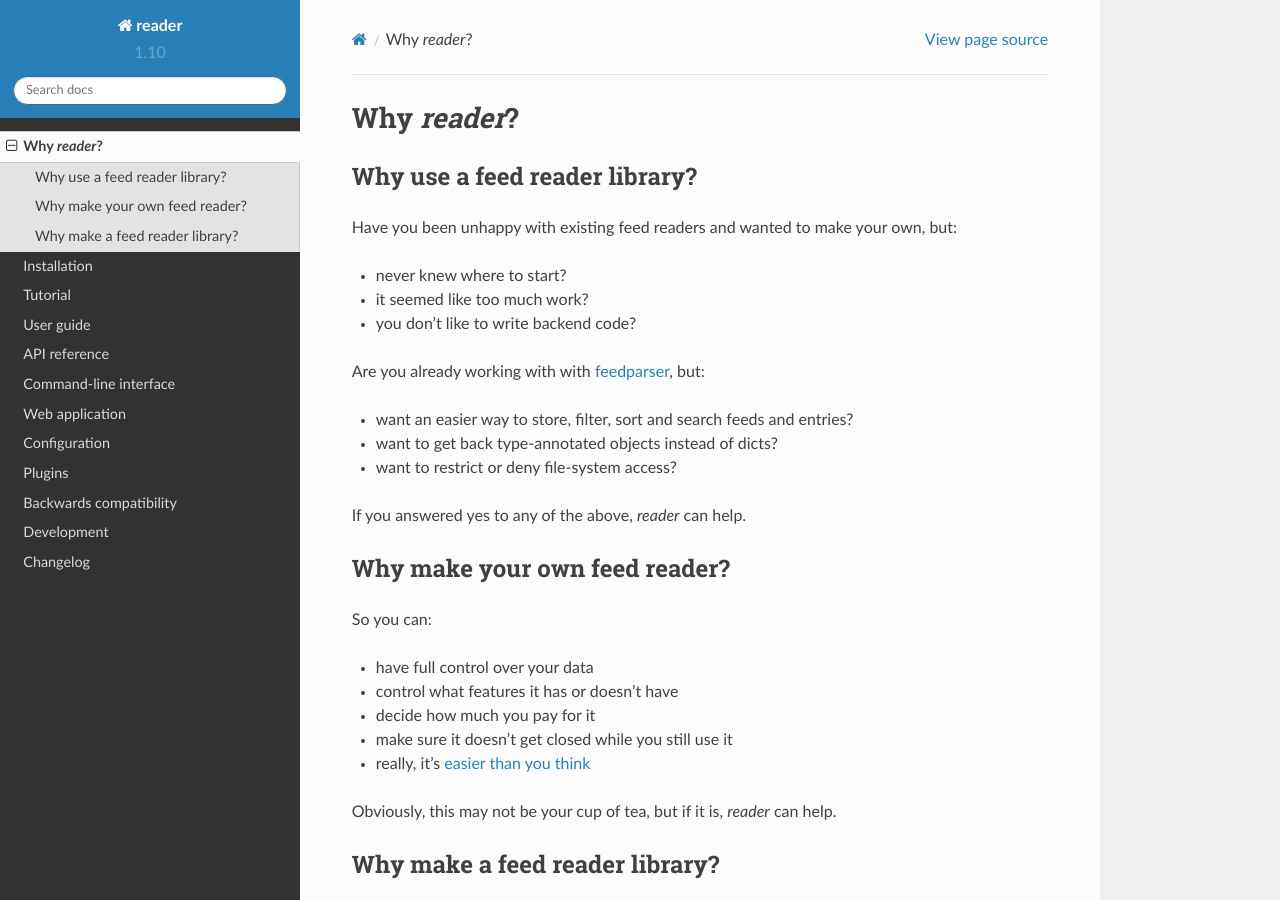
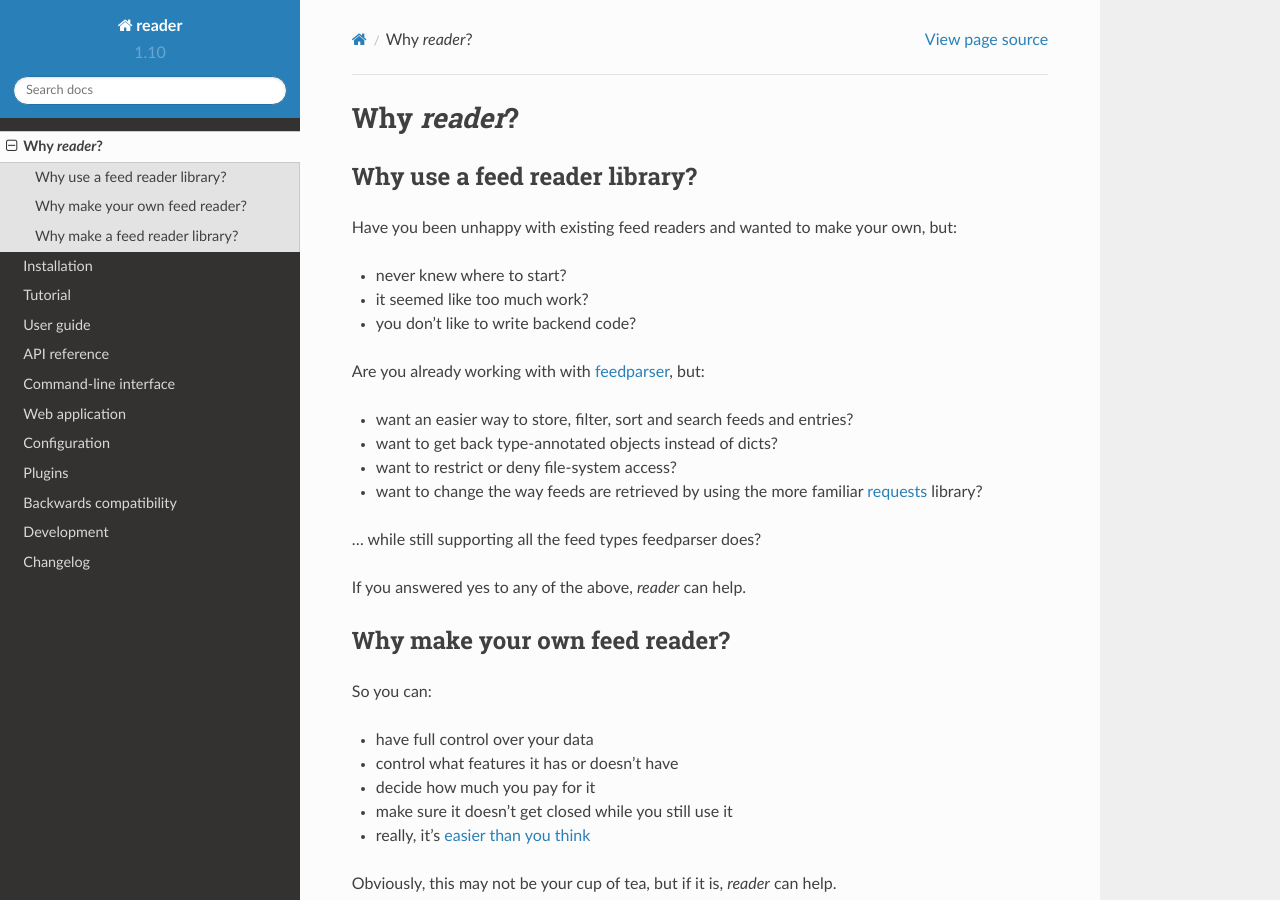
Before and after one commit to Alcides1123/reader, a Sphinx documentation site: the page built from docs/why.rst, in a window 1280 px wide and 900 px high. Built offline with Sphinx 7.4.7 and the Read the Docs theme 2.0.0, drawn with Linux system fonts in a browser that asks for light colours.

Commit message:
Even more why.
For #194.

```diff
--- a/docs/why.rst
+++ b/docs/why.rst
@@ -18,11 +18,15 @@ Are you already working with with `feedparser`_, but:
 * want an easier way to store, filter, sort and search feeds and entries?
 * want to get back type-annotated objects instead of dicts?
 * want to restrict or deny file-system access?
+* want to change the way feeds are retrieved by using the more familiar `requests`_ library?
+
+... while still supporting all the feed types feedparser does?
 
 If you answered yes to any of the above, *reader* can help.
 
 
 .. _feedparser: https://pythonhosted.org/feedparser/
+.. _requests: https://requests.readthedocs.io
 
 
 
```
